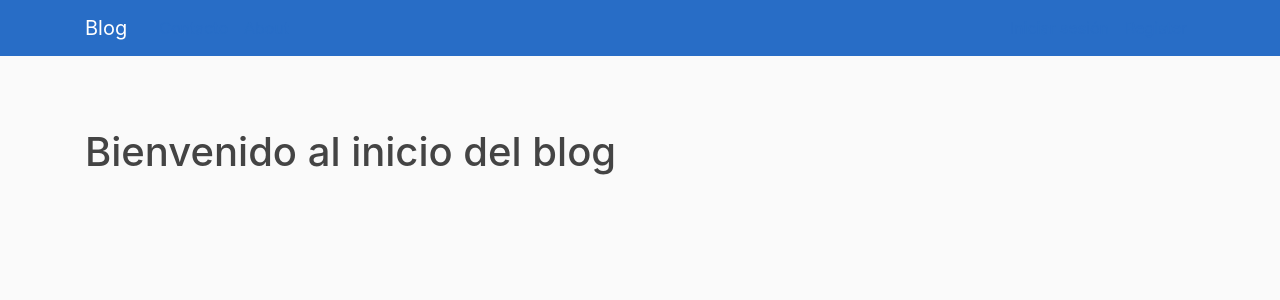
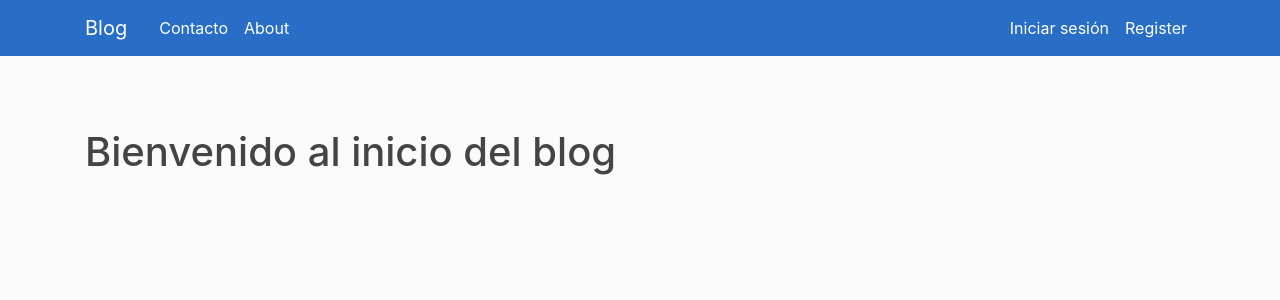
Before and after one commit to Valero05/Blog-en-django, a Django app: page / in a window 1280 px wide. Shown: the top 300 px of the page. Run offline with Django 4.2, Linux system fonts and the light colour scheme; data that the repository does not hold is empty; some libraries are stand-ins or nearby versions.

Commit message:
color correction in links

```diff
--- a/Proyecto_Blog/blog/templates/blog/base.html
+++ b/Proyecto_Blog/blog/templates/blog/base.html
@@ -33,17 +33,17 @@
           </button>
           <div class="collapse navbar-collapse" id="navbarToggle">
             <div class="navbar-nav mr-auto">
-              <a class="nav-item nav-link" href="{% url 'Contacto' %}">Contacto</a>
-              <a class="nav-item nav-link" href="{% url 'sobre-nosotros' %}">About</a>
+              <a class="nav-item nav-link 1" href="{% url 'Contacto' %}">Contacto</a>
+              <a class="nav-item nav-link 2" href="{% url 'sobre-nosotros' %}">About</a>
             </div>
             <div class="navbar-nav">
             {% if user.is_authenticated %}
-              <a class="nav-item nav-link" href="{% url 'logout' %}">Cerrar sesión</a>
-              <a class="nav-item nav-link" href="{% url 'perfil' user.id %}">Perfil</a>
-              <a class="nav-item nav-link" href="{% url 'Post_form' %}">Crear post</a>
+              <a class="nav-item nav-link 3" href="{% url 'logout' %}">Cerrar sesión</a>
+              <a class="nav-item nav-link 4" href="{% url 'perfil' user.id %}">Perfil</a>
+              <a class="nav-item nav-link 5" href="{% url 'Post_form' %}">Crear post</a>
             {% else  %}
-                <a class="nav-item nav-link" href="{% url 'login' %}">Iniciar sesión</a>
-                <a class="nav-item nav-link" href="{% url 'registro' %}">Register</a>
+                <a class="nav-item nav-link 6" href="{% url 'login' %}">Iniciar sesión</a>
+                <a class="nav-item nav-link 7" href="{% url 'registro' %}">Register</a>
             {% endif %}
             </div>
           </div>
--- a/Proyecto_Blog/users/static/blog/main.css
+++ b/Proyecto_Blog/users/static/blog/main.css
@@ -1,3 +1,5 @@
+
+
 #navbar {
   color: #286dc6;
 }
@@ -26,7 +28,7 @@ ul {
 }
 
 .site-header .navbar-nav .nav-link {
-  color: #286dc6;
+  color: #ffffff;
 }
 
 .site-header .navbar-nav .nav-link:hover {
```
